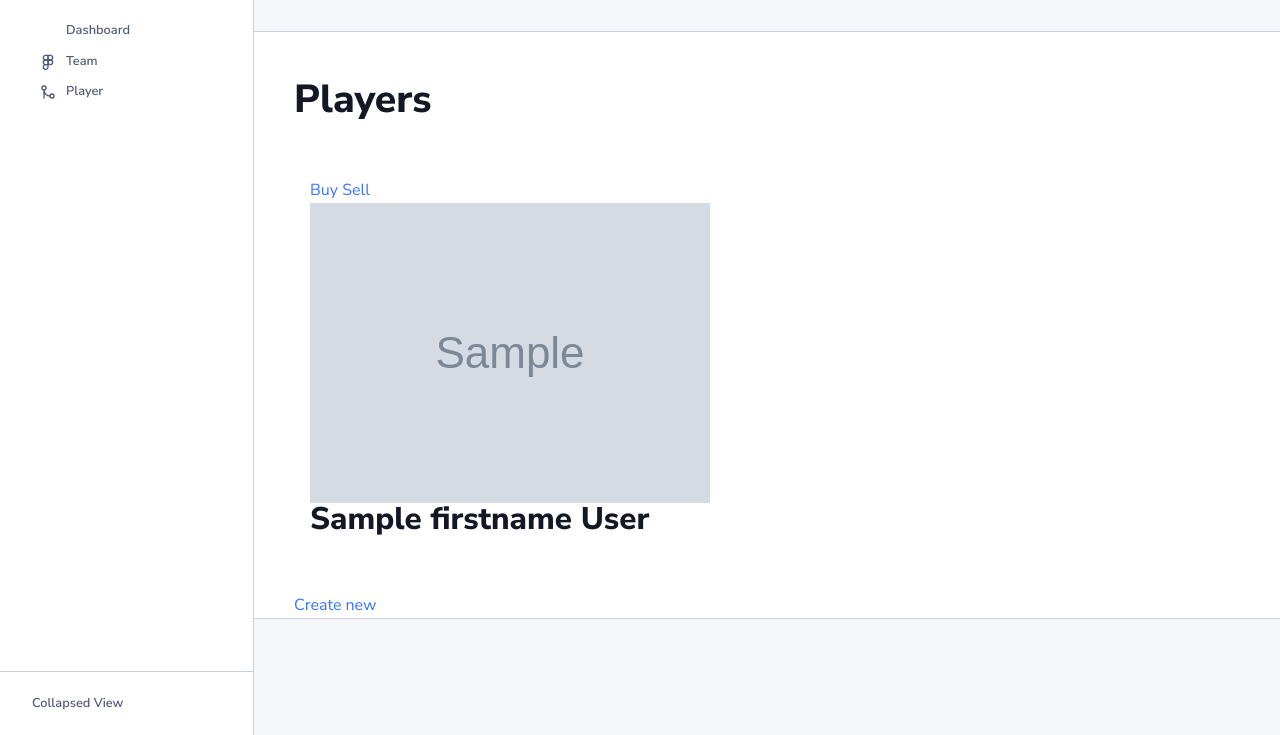
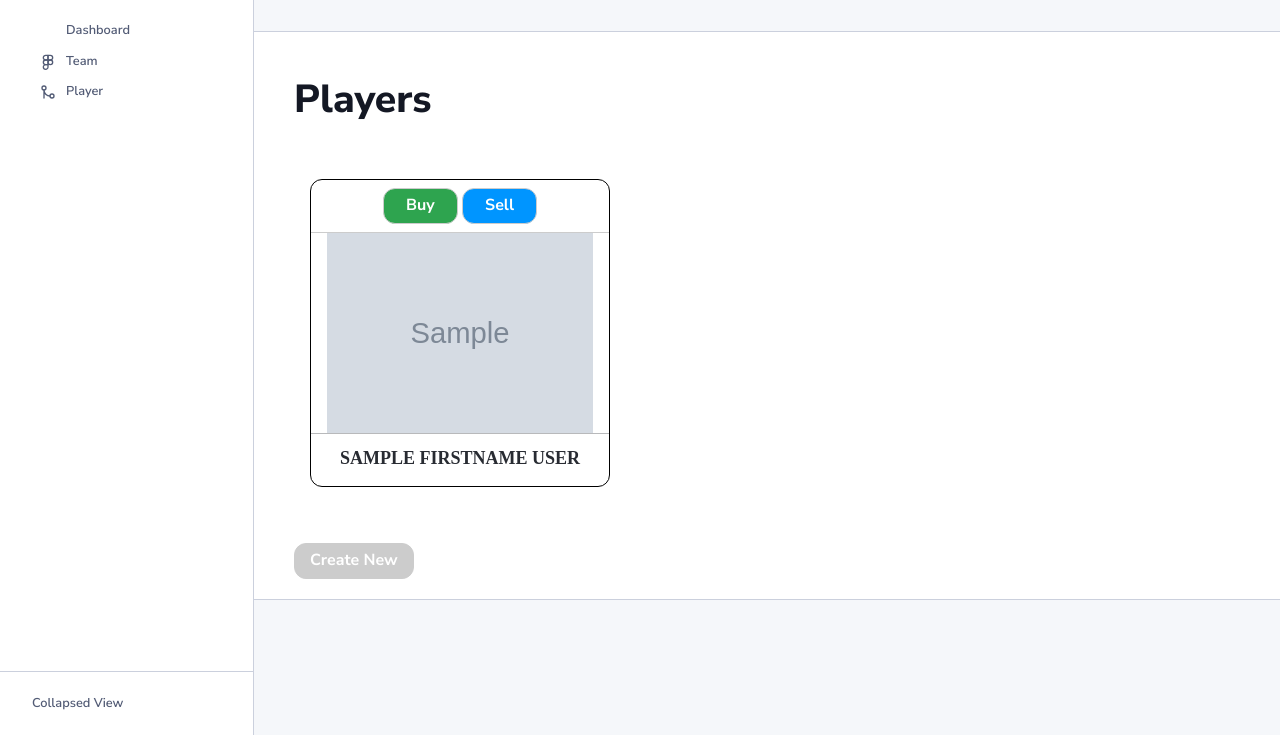
Before and after one commit to herrymandaliya/football, a Symfony app: template templates/player/index.html.twig in a window 1280 px wide. Shown: the part 65-800 px from the top of the page. Run offline with Twig, Linux system fonts and the light colour scheme; the template is opened without the code that fills it: most values are stand-ins (such as "Sample title", 1, 10 or a date in 2020); grey boxes marked "Sample" are stand-in pictures; some libraries are stand-ins or nearby versions.

Commit message:
pushpak design changes

```diff
--- a/public/css/custom.css
+++ b/public/css/custom.css
@@ -42,7 +42,7 @@ a.button:hover,.del-btn:hover,.player-btn:hover {
 }
 .team-btn
 {
-    background-color: ;
+    background-color:#0095ff ;
 }
 .del-btn
 {
@@ -80,3 +80,81 @@ a.button:hover,.del-btn:hover,.player-btn:hover {
 {
     width: 40% !important;
 }
+ .main-players
+{
+    display: flex;
+    gap: 30px;
+
+}
+/* .img-player
+{
+    border: 1px solid black;
+    border-radius: 12px;
+}  */
+.hero-player-block
+{
+    border: 1px solid black;
+    border-radius: 12px;
+    max-width: 300px;
+    width: 70%;
+}
+.img-player
+{
+    text-align: center;
+}
+.img-player img,.team-player img
+{
+    max-width: 290px;
+    margin: 0 auto;
+    height: 200px;
+}
+.info-player {
+    border-top: 1px solid #b8b9bb;
+    padding: 15px 0px;
+}
+.name-player h2 {
+    text-align: center;
+    font-weight: 600;
+    font-size: 18px;
+    color: #282b32;
+    font-family: bebas_neueregular;
+    text-transform: uppercase;
+}
+.center
+{
+    text-align: center;
+    border-bottom: 1px solid #ccc;
+}
+.team-block {
+    display: flex;
+    gap: 30px;
+}
+.team-data
+{
+  border: 1px solid #ccc;
+    border-radius: 15px;
+    max-width: 300px;
+    width: 100%;
+}
+.team-txt
+{
+    border-top: 1px solid #ccc;
+}
+.team-player
+{
+    text-align: center;
+}
+.team-txt h3
+{
+    text-align: center;
+    font-size: 18px;
+    line-height: 31px;
+    /* color: #fff; */
+    /* font-family: bebas_neueregular; */
+    /* margin-top: 160px; */
+    text-transform: uppercase;
+}
+.team-txt h3:hover
+{
+text-decoration: none;
+}
--- a/templates/player/_delete_form.html.twig
+++ b/templates/player/_delete_form.html.twig
@@ -1,4 +1,4 @@
 <form method="post" action="{{ path('app_player_delete', {'id': player.id}) }}" onsubmit="return confirm('Are you sure you want to delete this item?');">
     <input type="hidden" name="_token" value="{{ csrf_token('delete' ~ player.id) }}">
-    <button class="btn">Delete</button>
+    <button class="button del-btn">Delete</button>
 </form>
--- a/templates/player/index.html.twig
+++ b/templates/player/index.html.twig
@@ -6,45 +6,16 @@
 {% block body %}
 	<h1>Players</h1>
 
-	{# <table class="table">
-	        <thead>
-	            <tr>
-	                <th>Id</th>
-	                <th>FirstName</th>
-	                <th>LastName</th>
-	                <th>Expacted Price</th>
-	                <th>Base Price</th>
-	                <th>Actions</th>
-	            </tr>
-	        </thead>
-	        <tbody>
-	        {% for key, player in players %}
-	            <tr>
-	                <td>{{ key+1}}</td>
-	                <td>{{ player.firstname }}</td>
-	                <td>{{ player.lastname }}</td>
-	                <td>{{ player.expactedPrice }}</td>
-	                <td>{{ player.basePrice }}</td>
-	                <td>
-	                    <a href="{{ path('app_player_show', {'id': player.id}) }}">show</a>
-	                    <a href="{{ path('app_player_edit', {'id': player.id}) }}">edit</a>
-	                </td>
-	            </tr>
-	        {% else %}
-	            <tr>
-	                <td colspan="7">no records found</td>
-	            </tr>
-	        {% endfor %}
-	        </tbody>
-	    </table> #}
 
 	<section class="Players">
 		<div class="container">
+
 			<div class="main-players">
 				{% for key, player in players %}
-					<div>
-						<a href="#">Buy</a>
-						<a href="#">Sell</a>
+					<div class="hero-player-block">
+                    <div class="center">
+                      <a href="#" class="button show-btn mt-2 mb-2">Buy</a>
+		                <a href="#" class="button edit-btn mt-2 mb-2">Sell</a> </div>
 						<a href="{{ path('app_player_edit', {'id': player.id}) }}" class="player">
 							<div class="img-player">
 								<img src="{{ asset(player_dir ~ player.image ) }}" alt="Player-img">
@@ -67,5 +38,5 @@
 		</div>
 	</section>
 
-	<a href="{{ path('app_player_new') }}">Create new</a>
+	<a href="{{ path('app_player_new') }}" class="button player-btn">Create new</a>
 {% endblock %}
--- a/templates/team/index.html.twig
+++ b/templates/team/index.html.twig
@@ -4,7 +4,7 @@
 {% endblock %}
 
 {% block body %}
-	<h1>Team</h1>
+	<h1 class="mb-4">Team</h1>
 	<a href="{{ path('app_team_new') }}" class="button player-btn">Create new</a>
 	<div></div>
 	<table class="table">
```
Also changed, not shown: templates/dashboard/index.html.twig (+11 -11 lines), public/images/players/0bc3c264e30e9e9e4a8c00ca08083e75.png (added), public/images/players/1c3172a437ef13e51a9a8fe755a9bc79.png (added), public/images/players/2c1a92c143242f07c2e616fb13de7095.png (added), public/images/players/4e0a5de4aab8dadc1731ee3804c5aa47.png (added), public/images/players/588f2163a20b84f226ab2985c0258d8a.png (added), public/images/players/7d329e6685b4ac6a05a9720a9b427a2f.png (added), public/images/players/8a02337c867ca69782d1ea49afb20d2f.png (added), public/images/players/93b14809c4368b9850240aa90d746680.png (added), public/images/players/f2c6a5460ba0b5fe91bafde7a98ed7e6.png (added), public/images/teams/1b07f06146e82b5688251b6053708b3b.png (added), public/images/teams/30fa4a0ba67be98d72dd0ac402e94a17.png (added), public/images/teams/a11d110797b33235c3e98efa0fba0021.png (added), public/images/teams/cadaaadfdf9f881f7a28ef653abf6007.png (added), 1 more files.
